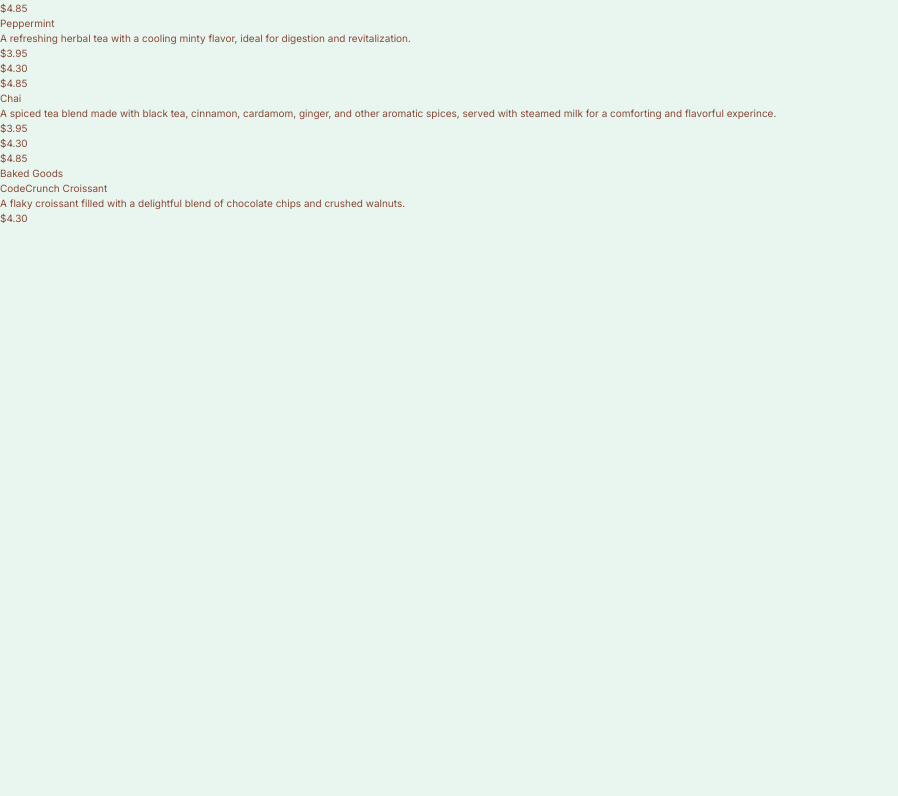
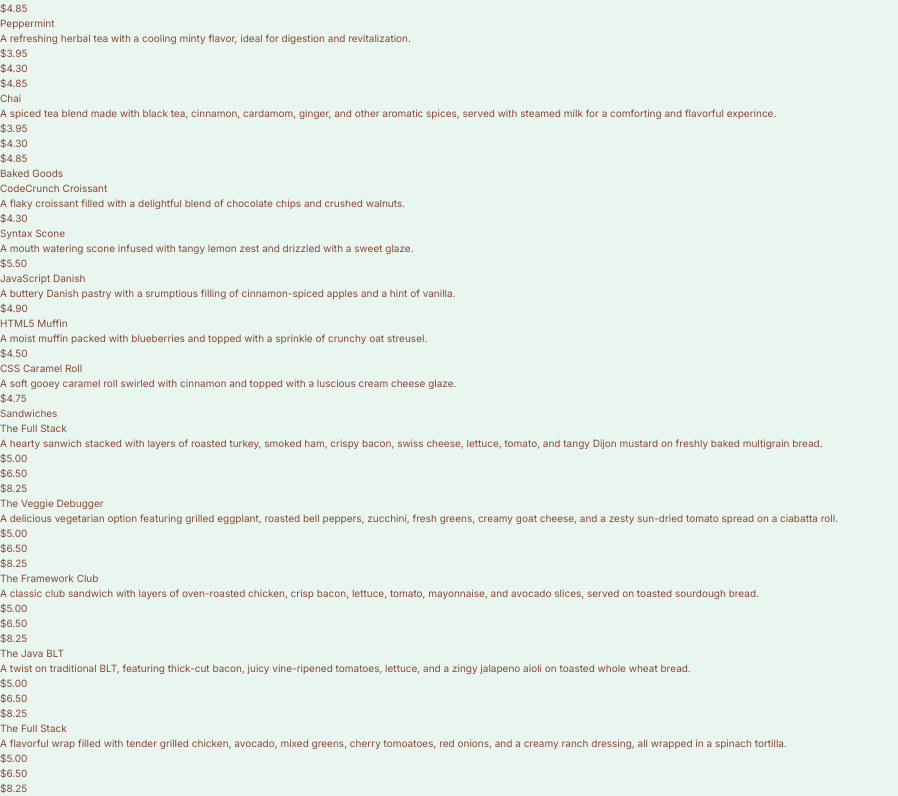
Before and after one commit to gary-stroup-developer/JavaScript-Cafe, a Next.js app: page /menu in a window 1280 px wide. Shown: the part 769-1565 px from the top of the page, without its empty margins (0-898 px from the left). Before the commit the page ends 995 px from the top, so only its background shows below. Built offline with nearby package versions, Linux system fonts and the light colour scheme.

Commit message:
completed the menu page. Modified flex layout to grid

```diff
--- a/app/about/page.js
+++ b/app/about/page.js
@@ -6,9 +6,9 @@ import shop from '../../public/images/coffeeShopUpstairs.jpeg';
 const About = () => {
   return (
     <div className='flex flex-col w-full p-3 items-center'>
-      <div className='flex flex-col items-center md:flex-row'>
-        <Image className="rounded-md mt-2 md:mr-2" src={about} width={350} height={300} alt="coffee shop bar"/>
-        <Image className="rounded-md mt-2 md:ml-2" src={shop} width={350} height={300} alt="upstairs to coffee shop"/>
+      <div className='flex flex-col items-center gap-2 md:flex-row'>
+        <Image className="rounded-md mt-2" src={about} width={350} height={300} alt="coffee shop bar"/>
+        <Image className="rounded-md mt-2" src={shop} width={350} height={300} alt="upstairs to coffee shop"/>
       </div>
 
       <div className='text-lg max-w-lg'>
--- a/app/components/menu.tsx
+++ b/app/components/menu.tsx
@@ -4,28 +4,27 @@ import data from '../../menuData';
 
 const MenuDisplay = () => {
   return (
-      <div className='flex justify-evenly w-full'>
+      <div className='grid'>
 
-          <div className='flex flex-wrap w-full justify-around'>
+          <div className='grid gap-3 sm:grid-cols-none md:grid-cols-2 lg:grid-cols-4'>
               {
                 data.map((item,i) => (
                     <div key={ i} className='flex flex-col justify-between items-center mb-3'>
-                    <div>
+
                         <h1 className='text-2xl'>{item.header}</h1>
                         {
                             item.items.map((detail:({name:(string),description:(string),smPrice:(string),mdPrice:(string),lgPrice:(string)}), index:(number)) => (
-                            <div key={index}>
                             <MenuItem
-                            name={detail.name}
-                            description={detail.description}
-                            smPrice={detail.smPrice}
-                            mdPrice={detail.mdPrice}
-                            lgPrice={detail.lgPrice}
+                                key={index}
+                                name={detail.name}
+                                description={detail.description}
+                                smPrice={detail.smPrice}
+                                mdPrice={detail.mdPrice}
+                                lgPrice={detail.lgPrice}
                             />
-                            </div>
                         ))
                         }
-                    </div>
+
                 </div>
                 ))
               }
--- a/app/menu/page.js
+++ b/app/menu/page.js
@@ -3,7 +3,7 @@ import MenuDisplay from '../components/menu';
 
 const Menu = () => {
   return (
-    <main className='flex w-full mt-8'>
+    <main className='grid w-full mt-8'>
       <MenuDisplay />
     </main>
   )
--- a/menuData.ts
+++ b/menuData.ts
@@ -90,6 +90,72 @@ const data = [
                 name: 'CodeCrunch Croissant',
                 description: 'A flaky croissant filled with a delightful blend of chocolate chips and crushed walnuts.',
                 smPrice: "$4.30"
+            },
+            {
+                name: 'Syntax Scone',
+                description: 'A mouth watering scone infused with tangy lemon zest and drizzled with a sweet glaze.',
+                smPrice: "$5.50"
+            },
+            {
+                name: 'JavaScript Danish',
+                description: 'A buttery Danish pastry with a srumptious filling of cinnamon-spiced apples and a hint of vanilla.',
+                smPrice: "$4.90"
+            },
+            {
+                name: 'HTML5 Muffin',
+                description: 'A moist muffin packed with blueberries and topped with a sprinkle of crunchy oat streusel.',
+                smPrice: "$4.50"
+            },
+            {
+                name: 'CSS Caramel Roll',
+                description: 'A soft gooey caramel roll swirled with cinnamon and topped with a luscious cream cheese glaze.',
+                smPrice: "$4.75"
+            }
+        ]
+    },
+    {
+        id: "Sanwiches",
+        header: "Sandwiches",
+        items: [
+            {
+                name: "The Full Stack",
+                description: `A hearty sanwich stacked with layers of roasted turkey, smoked ham, crispy bacon, swiss cheese,
+                lettuce, tomato, and tangy Dijon mustard on freshly baked multigrain bread.`,
+                smPrice: "$5.00",
+                mdPrice: "$6.50",
+                lgPrice: "$8.25"
+            },
+            {
+                name: "The Veggie Debugger",
+                description: `A delicious vegetarian option featuring grilled eggplant, roasted bell peppers, zucchini, fresh
+                greens, creamy goat cheese, and a zesty sun-dried tomato spread on a ciabatta roll.`,
+                smPrice: "$5.00",
+                mdPrice: "$6.50",
+                lgPrice: "$8.25"
+            },
+            {
+                name: "The Framework Club",
+                description: `A classic club sandwich with layers of oven-roasted chicken, crisp bacon, lettuce, tomato, mayonnaise,
+                and avocado slices, served on toasted sourdough bread.`,
+                smPrice: "$5.00",
+                mdPrice: "$6.50",
+                lgPrice: "$8.25"
+            },
+            {
+                name: "The Java BLT",
+                description: `A twist on traditional BLT, featuring thick-cut bacon, juicy vine-ripened tomatoes, lettuce, and a
+                zingy jalapeno aioli on toasted whole wheat bread.`,
+                smPrice: "$5.00",
+                mdPrice: "$6.50",
+                lgPrice: "$8.25"
+            },
+            {
+                name: "The Full Stack",
+                description: `A flavorful wrap filled with tender grilled chicken, avocado, mixed greens, cherry tomoatoes, red onions,
+                and a creamy ranch dressing, all wrapped in a spinach tortilla.`,
+                smPrice: "$5.00",
+                mdPrice: "$6.50",
+                lgPrice: "$8.25"
             }
         ]
     }
```
